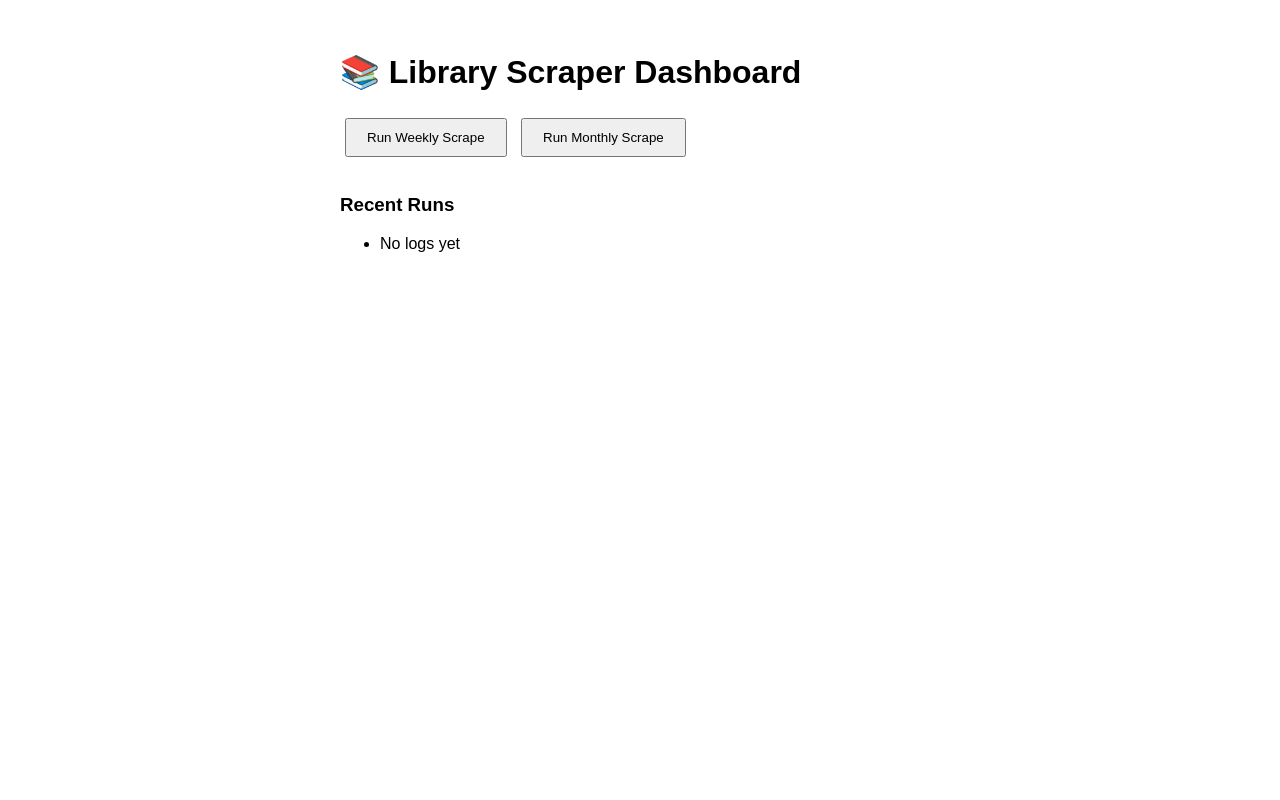
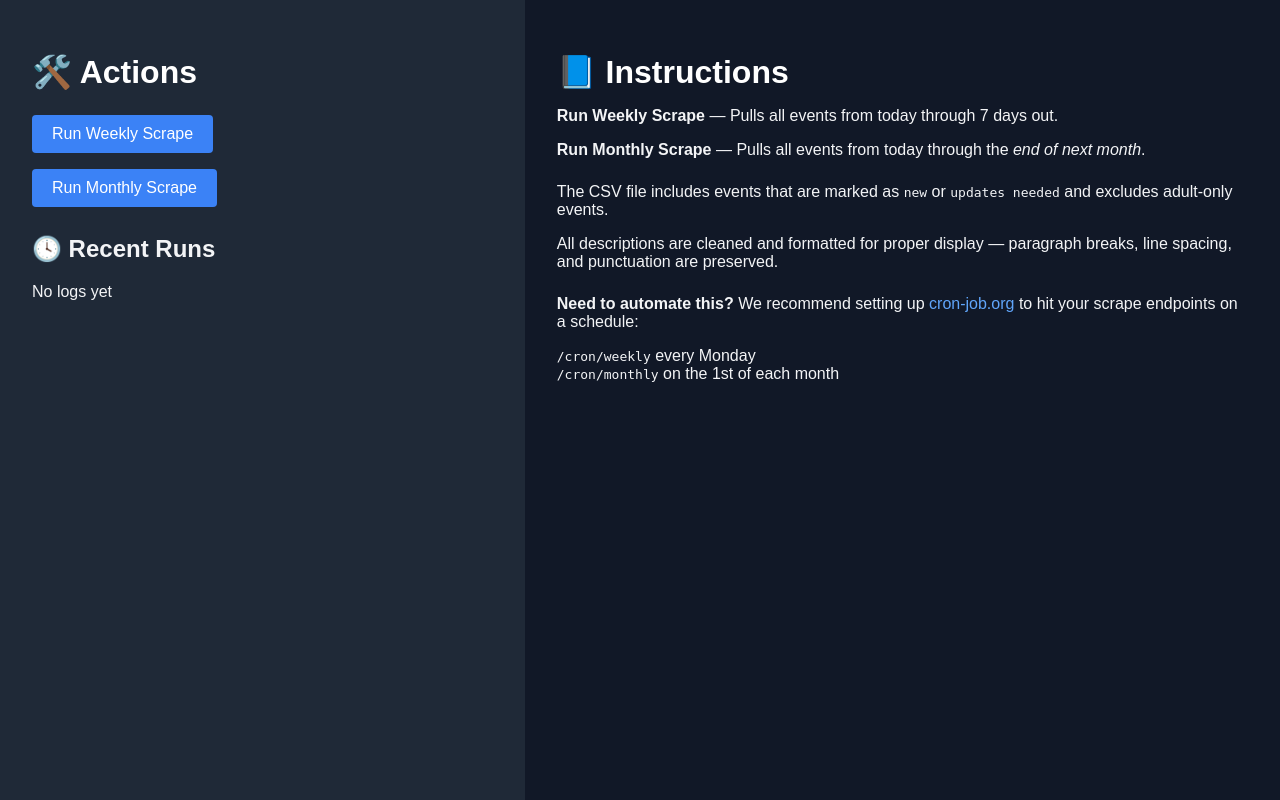
Before and after one commit to knowzek/vbpl-scraper, a Flask app: page / in a window 1280 px wide. Run offline with Flask 3, Linux system fonts and the light colour scheme.

Commit message:
Update index.html

```diff
--- a/templates/index.html
+++ b/templates/index.html
@@ -1,27 +1,68 @@
 <!DOCTYPE html>
 <html>
 <head>
-    <title>Library Scraper Dashboard</title>
+    <title>VBPL Scraper Dashboard</title>
     <style>
-        body { font-family: sans-serif; padding: 2rem; max-width: 600px; margin: auto; }
-        button { margin: 5px; padding: 10px 20px; }
-        .log { margin-top: 2rem; }
+        body {
+            margin: 0;
+            font-family: Arial, sans-serif;
+            background: #111827;
+            color: #f3f4f6;
+            display: flex;
+            height: 100vh;
+        }
+        .left {
+            width: 40%;
+            padding: 2rem;
+            background: #1f2937;
+            box-shadow: 2px 0 5px rgba(0,0,0,0.1);
+        }
+        .right {
+            width: 60%;
+            padding: 2rem;
+            background: #111827;
+        }
+        h1 {
+            color: #fff;
+            margin-bottom: 1rem;
+        }
+        button {
+            background: #3b82f6;
+            border: none;
+            padding: 10px 20px;
+            margin: 0.5rem 0;
+            color: white;
+            cursor: pointer;
+            border-radius: 4px;
+            font-size: 1rem;
+        }
+        a {
+            color: #60a5fa;
+            text-decoration: none;
+        }
+        .section {
+            margin-bottom: 1.5rem;
+        }
+        ul {
+            list-style: none;
+            padding-left: 0;
+        }
     </style>
 </head>
 <body>
-    <h1>📚 Library Scraper Dashboard</h1>
-
+    <div class="left">
+        <h1>🛠️ Actions</h1>
         <form action="/scrape" method="post">
-        <button name="mode" value="weekly">Run Weekly Scrape</button>
+            <button name="mode" value="weekly">Run Weekly Scrape</button><br>
             <button name="mode" value="monthly">Run Monthly Scrape</button>
         </form>
-
         {% if csv_exists %}
-        <p><a href="/download">📥 Download Latest CSV</a></p>
+            <div class="section">
+                <a href="/download">📥 Download Latest CSV</a>
+            </div>
         {% endif %}
-
-    <div class="log">
-        <h3>Recent Runs</h3>
+        <div class="section">
+            <h2>🕓 Recent Runs</h2>
             <ul>
                 {% for log in logs %}
                     <li>{{ log.timestamp }} — {{ log.mode }} — {{ log.status }}</li>
@@ -30,5 +71,24 @@
                 {% endfor %}
             </ul>
         </div>
+    </div>
+    <div class="right">
+        <h1>📘 Instructions</h1>
+        <div class="section">
+            <p><strong>Run Weekly Scrape</strong> — Pulls all events from today through 7 days out.</p>
+            <p><strong>Run Monthly Scrape</strong> — Pulls all events from today through the <em>end of next month</em>.</p>
+        </div>
+        <div class="section">
+            <p>The CSV file includes events that are marked as <code>new</code> or <code>updates needed</code> and excludes adult-only events.</p>
+            <p>All descriptions are cleaned and formatted for proper display — paragraph breaks, line spacing, and punctuation are preserved.</p>
+        </div>
+        <div class="section">
+            <p><strong>Need to automate this?</strong> We recommend setting up <a href="https://cron-job.org" target="_blank">cron-job.org</a> to hit your scrape endpoints on a schedule:</p>
+            <ul>
+                <li><code>/cron/weekly</code> every Monday</li>
+                <li><code>/cron/monthly</code> on the 1st of each month</li>
+            </ul>
+        </div>
+    </div>
 </body>
 </html>
```
Lines whose indentation alone changed are shown as unchanged.
